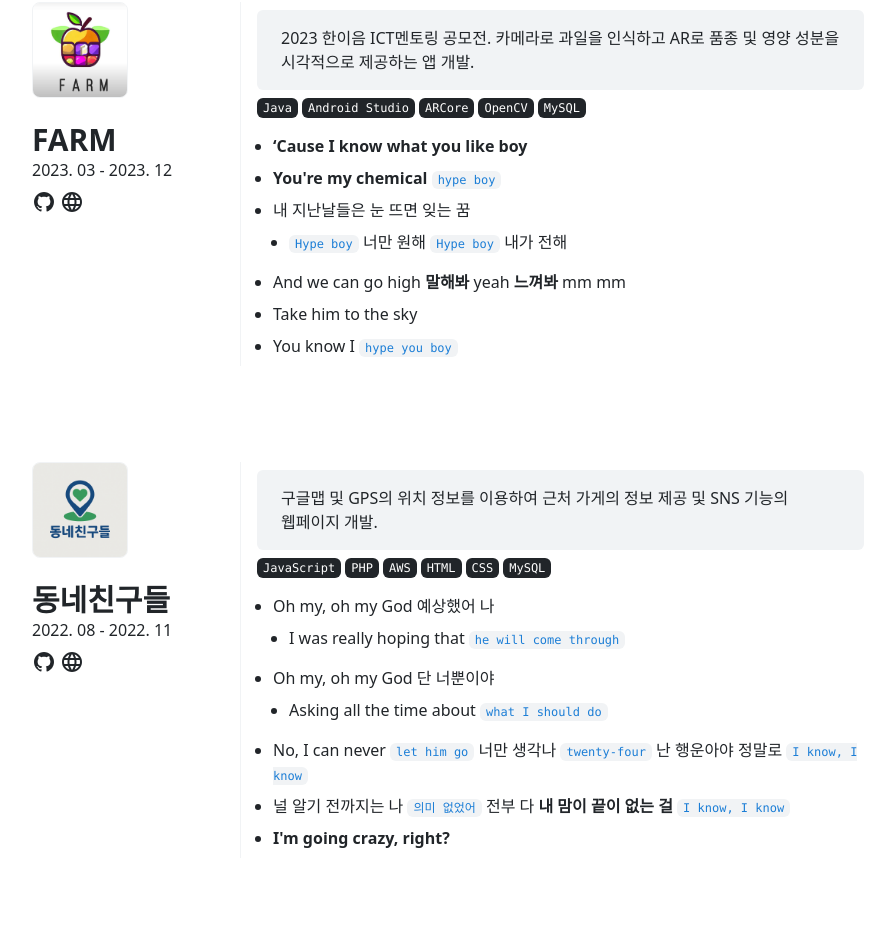
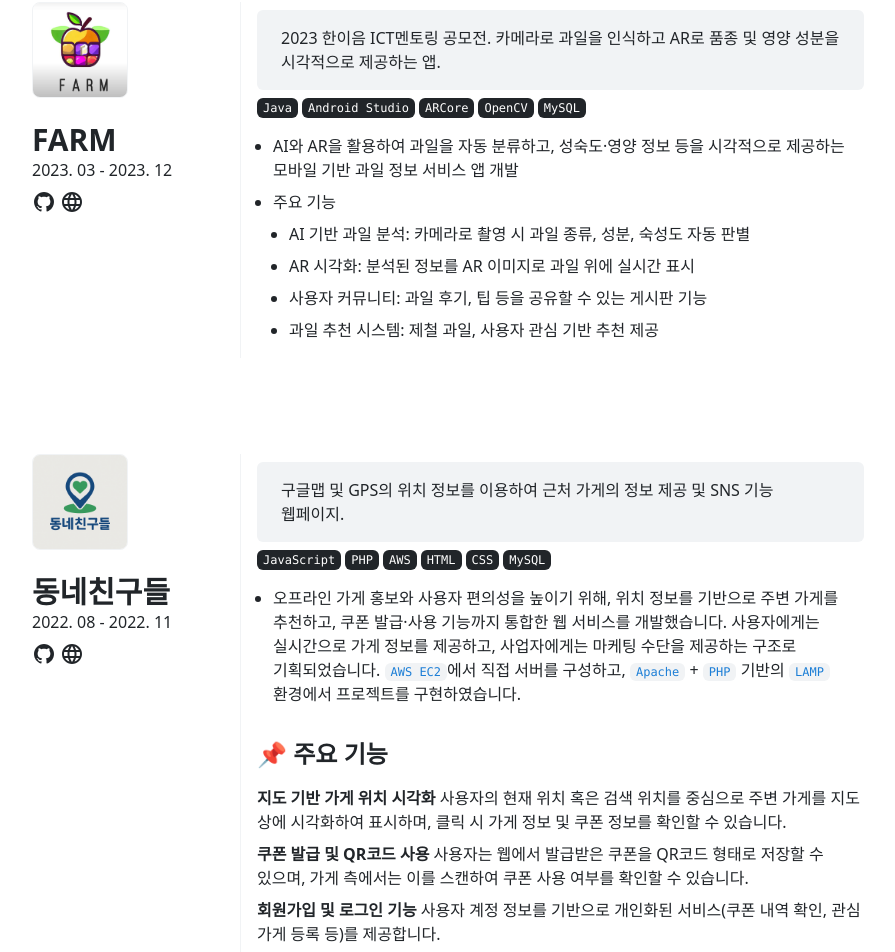
Before and after one commit to zxim/Simple_Portfolio, a Next.js app: page / in a window 1280 px wide. Shown: the part 4110-5062 px from the top of the page, without its empty margins (192-1087 px from the left). Built offline with nearby package versions, Linux system fonts and the light colour scheme.

Commit message:
프로젝트 마크다운 추가

```diff
--- a/data.json
+++ b/data.json
@@ -31,7 +31,7 @@
     {
       "id": 0,
       "name": "동네친구들",
-      "description": "구글맵 및 GPS의 위치 정보를 이용하여 근처 가게의 정보 제공 및 SNS 기능의 웹페이지 개발.",
+      "description": "구글맵 및 GPS의 위치 정보를 이용하여 근처 가게의 정보 제공 및 SNS 기능 웹페이지.",
       "webUrl": "https://velog.io/@tlaals44/2022-%ED%94%84%EB%A1%9C%EC%A0%9D%ED%8A%B8",
       "repoUrl": "https://github.com/zxim/businessesfriends",
       "isTeam": true,
@@ -41,7 +41,7 @@
     {
       "id": 1,
       "name": "FARM",
-      "description": "2023 한이음 ICT멘토링 공모전. 카메라로 과일을 인식하고 AR로 품종 및 영양 성분을 시각적으로 제공하는 앱 개발.",
+      "description": "2023 한이음 ICT멘토링 공모전. 카메라로 과일을 인식하고 AR로 품종 및 영양 성분을 시각적으로 제공하는 앱.",
       "webUrl": "https://github.com/zxim/FarmApp-Android",
       "repoUrl": "https://velog.io/@tlaals44/2023-%ED%95%9C%EC%9D%B4%EC%9D%8C-%ED%94%84%EB%A1%9C%EC%A0%9D%ED%8A%B8",
       "isTeam": true,
--- a/package.json
+++ b/package.json
@@ -23,6 +23,7 @@
     "react": "18.2.0",
     "react-dom": "18.2.0",
     "react-markdown": "^8.0.5",
+    "rehype-raw": "^7.0.0",
     "remark-gfm": "^3.0.1",
     "typescript": "4.9.4"
   },
--- a/public/markdown/project/0.md
+++ b/public/markdown/project/0.md
@@ -1,7 +1,22 @@
-- Oh my, oh my God 예상했어 나
-  - I was really hoping that `he will come through`
-- Oh my, oh my God 단 너뿐이야
-  - Asking all the time about `what I should do`
-- No, I can never `let him go` 너만 생각나 `twenty-four` 난 행운아야 정말로 `I know, I know`
-- 널 알기 전까지는 나 `의미 없었어` 전부 다 **내 맘이 끝이 없는 걸** `I know, I know`
-- **I'm going crazy, right?**
+- 오프라인 가게 홍보와 사용자 편의성을 높이기 위해, 위치 정보를 기반으로 주변 가게를 추천하고, 쿠폰 발급·사용 기능까지 통합한 웹 서비스를 개발했습니다. 사용자에게는 실시간으로 가게 정보를 제공하고, 사업자에게는 마케팅 수단을 제공하는 구조로 기획되었습니다. `AWS EC2`에서 직접 서버를 구성하고, `Apache` + `PHP` 기반의 `LAMP` 환경에서 프로젝트를 구현하였습니다.
+
+#### 📌 주요 기능
+  **지도 기반 가게 위치 시각화**
+    사용자의 현재 위치 혹은 검색 위치를 중심으로 주변 가게를 지도 상에 시각화하여 표시하며, 클릭 시 가게 정보 및 쿠폰 정보를 확인할 수 있습니다.
+
+  **쿠폰 발급 및 QR코드 사용**
+    사용자는 웹에서 발급받은 쿠폰을 QR코드 형태로 저장할 수 있으며, 가게 측에서는 이를 스캔하여 쿠폰 사용 여부를 확인할 수 있습니다.
+
+  **회원가입 및 로그인 기능**
+    사용자 계정 정보를 기반으로 개인화된 서비스(쿠폰 내역 확인, 관심 가게 등록 등)를 제공합니다.
+
+  **관리자 페이지**
+    가게 정보 및 쿠폰 내용을 등록·관리할 수 있는 별도의 관리자 페이지를 구현하여, 신규 가맹점 추가와 쿠폰 발행 관리가 가능합니다.
+
+  **모바일 최적화 및 반응형 UI**
+    다양한 디바이스 환경에서 사용할 수 있도록 반응형 웹으로 설계하였으며, 모바일 환경에서 지도 인터페이스 및 쿠폰 기능을 편리하게 이용할 수 있도록 최적화했습니다.
+
+#### 📌문제 해결
+- 서버 포트 충돌 문제를 포트 번호 변경으로 해결.
+
+- 데이터베이스 계정 정보 관리의 번거로움을 **dbadmin.php** 파일을 통한 include 방식으로 개선.
--- a/public/markdown/project/1.md
+++ b/public/markdown/project/1.md
@@ -1,7 +1,10 @@
-- **‘Cause I know what you like boy**
-- **You're my chemical `hype boy`**
-- 내 지난날들은 눈 뜨면 잊는 꿈
-  - `Hype boy` 너만 원해 `Hype boy` 내가 전해
-- And we can go high **말해봐** yeah **느껴봐** mm mm
-- Take him to the sky
-- You know I `hype you boy`
+- AI와 AR을 활용하여 과일을 자동 분류하고, 성숙도·영양 정보 등을 시각적으로 제공하는 모바일 기반 과일 정보 서비스 앱 개발
+
+- 주요 기능
+  - AI 기반 과일 분석: 카메라로 촬영 시 과일 종류, 성분, 숙성도 자동 판별
+
+  - AR 시각화: 분석된 정보를 AR 이미지로 과일 위에 실시간 표시
+
+  - 사용자 커뮤니티: 과일 후기, 팁 등을 공유할 수 있는 게시판 기능
+
+  - 과일 추천 시스템: 제철 과일, 사용자 관심 기반 추천 제공
--- a/src/styles/globals.css
+++ b/src/styles/globals.css
@@ -18,6 +18,11 @@
   h4 {
     @apply font-semibold text-2xl;
   }
+
+  h5 {
+    @apply font-semibold text-xl;
+  }
+
   a {
     @apply cursor-pointer hover:cursor-pointer;
   }
```
Also changed, not shown: 2 other files (tests, documents, lock files or other folders).
